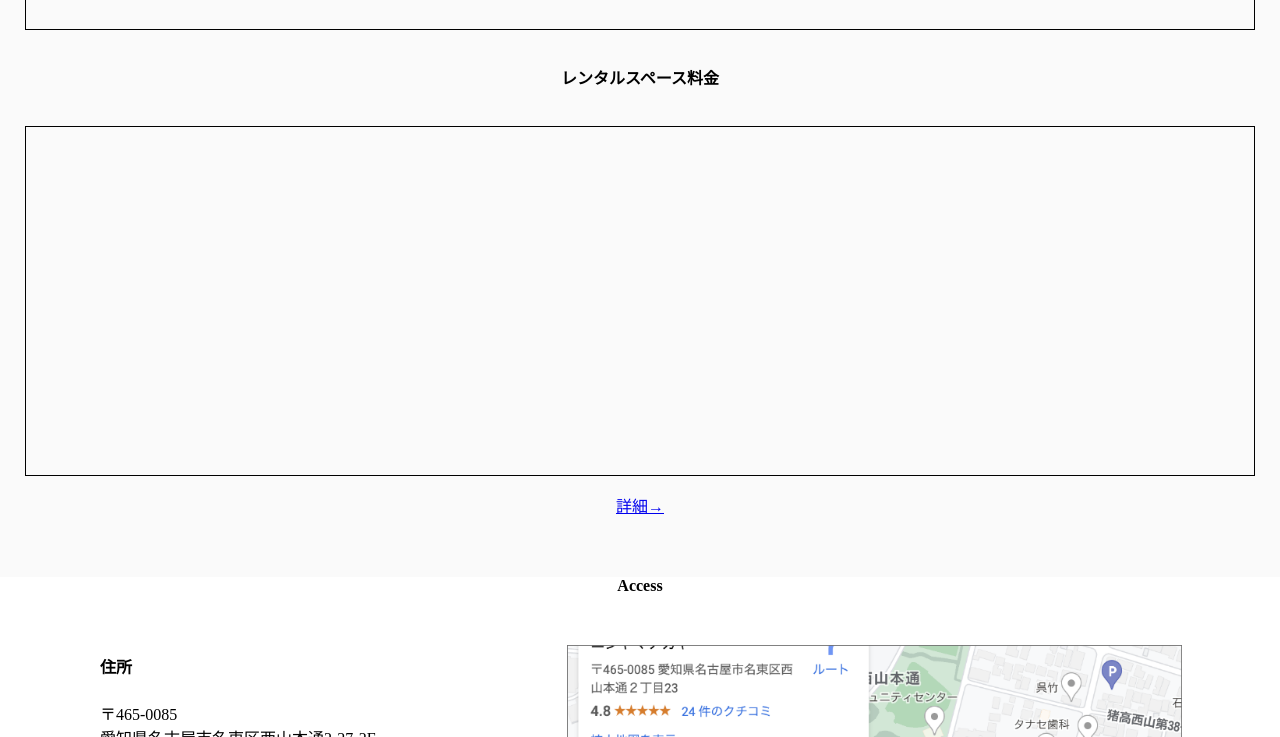
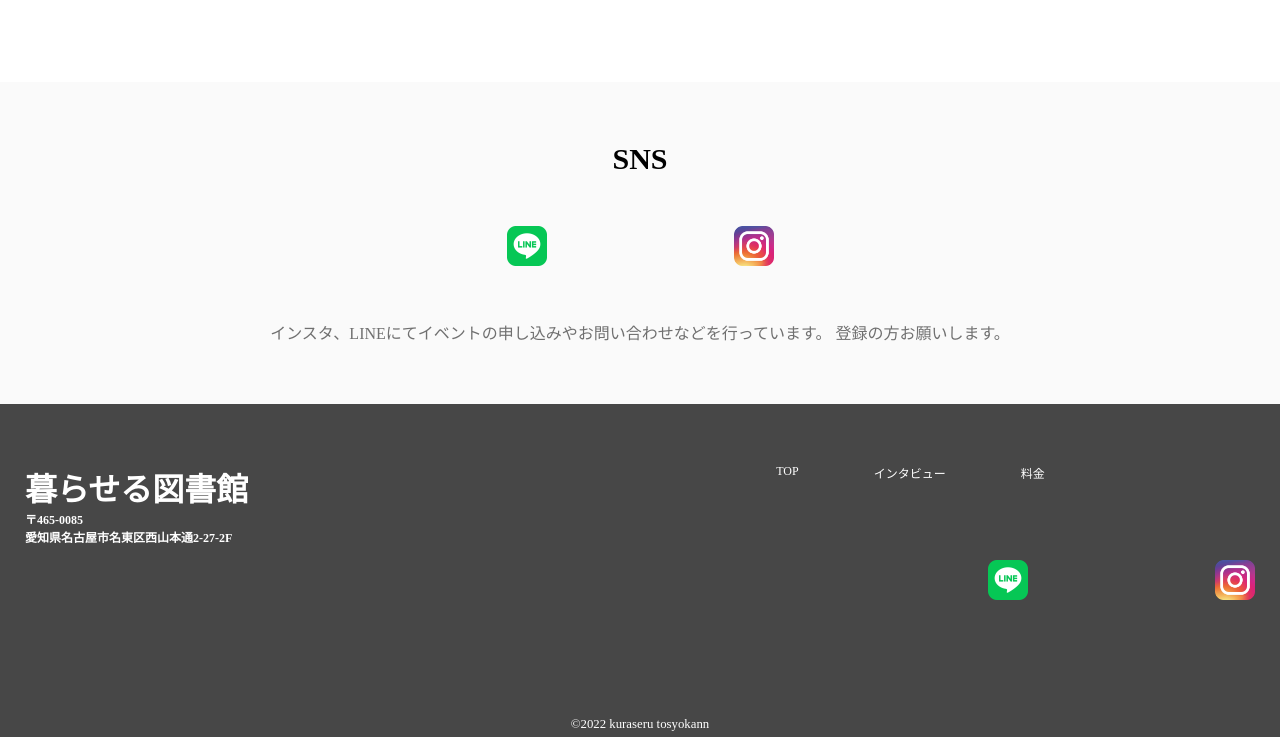
Before and after one commit to Kitaiti/book, a plain HTML site: page index.html in a window 1280 px wide. Shown: the part 1783-2520 px from the top of the page. Drawn offline with Linux system fonts and the light colour scheme; some packages are replaced by stand-ins of ours.

Commit message:
LPコーディング
料金部分の削除。その他レイアウトのcss追加

```diff
--- a/index.html
+++ b/index.html
@@ -49,19 +49,6 @@
 
       <!-- main__Price-->
       <div class="main__Price">
-        <h3 class="main__content__title-sub">Price</h3>
-        <h2 class="main__content__title">料金について</h2>
-
-        <h4 class="main__Price__title">会員費</h4>
-        <table class="main__Price__list">
-
-        </table>
-
-        <h4 class="main__price__title">レンタルスペース料金</h4>
-        <table class="main__Price__list">
-
-        </table>
-        <a href="/about/index.html" class="main__content__view">詳細&rarr;</a>
       </div>
 
       <!-- main__access -->
@@ -101,11 +88,19 @@
       <div class="footer__inner">
         <!-- sns -->
         <div class="footer__sns">
-        <h3 class="main__content__title-sub">SNS</h3>
+        <h3 class="main__content__title">SNS</h3>
         <!-- sns icon -->
         <ul class="sns">
-          <li class="sns__list"><a href="" class="sns__list__link"><img src="./img/LP/line_icon.png" alt="" class="sns__list__link__img"></a></li >
-            <li class="sns__list"><a href="" class="sns__list__link"><img src="./img/LP/insta_icon.png" alt="" class="sns__list__link__img"></a></li >
+          <li class="sns__list">
+            <a href="" class="sns__list__link">
+              <img src="./img/LP/line_icon.png" alt="" class="sns__list__link__img">
+            </a>
+          </li >
+          <li class="sns__list">
+            <a href="" class="sns__list__link">
+              <img src="./img/LP/insta_icon.png" alt="" class="sns__list__link__img">
+            </a>
+          </li >
         </ul>
         <p class="footer__sns__text">インスタ、LINEにてイベントの申し込みやお問い合わせなどを行っています。
           登録の方お願いします。</p>
@@ -123,11 +118,19 @@
           </nav>
           <h4 class="footer__address">〒465-0085<br>愛知県名古屋市名東区西山本通2-27-2F</h4>
           <ul class="sns">
-            <li class="sns__list"><a href="" class="sns__list__link"><img src="./img/LP/line_icon.png" alt="" class="sns__list__link__img"></a></li >
-              <li class="sns__list"><a href="" class="sns__list__link"><img src="./img/LP/insta_icon.png" alt="" class="sns__list__link__img"></a></li >
+            <li class="sns__list">
+              <a href="" class="sns__list__link">
+                <img src="./img/LP/line_icon.png" alt="" class="sns__list__link__img">
+              </a>
+            </li >
+            <li class="sns__list">
+              <a href="" class="sns__list__link">
+                <img src="./img/LP/insta_icon.png" alt="" class="sns__list__link__img">
+              </a>
+            </li >
           </ul>
         </div>
-<small class="copyright">&COPY;2022 kuraseru tosyokann</small>
+        <small class="copyright">&COPY;2022 kuraseru tosyokann</small>
       </div>
     </footer>
   </body>
--- a/scss/base/_base.scss
+++ b/scss/base/_base.scss
@@ -9,7 +9,6 @@
 body{
     max-width: 100%;
     font-size: 16px;
-
     margin: 0;
     text-align: center;
 
@@ -79,14 +78,21 @@ p{
 .footer{
     background-color: #474747;
     &__inner{
-        margin: (25em/16);
-        padding-top: (60em/16);
+        margin: 0 (25em/16);
         padding-bottom: (30em/16);
     }
     &__sns{
         background-color: #FAFAFA;
+        margin: 0 calc(50% - 50vw);
+        padding: (60em/16) 0;
+        .main__content__title:nth-of-type(1){
+            margin-top: 0;
+            margin-bottom: (50em/30);
+        }
     }
     .sns{
+        display: flex;
+        justify-content: center;
         &__list{
             &__link{
                 &__img{
@@ -94,25 +100,63 @@ p{
                 }
             }
         }
+        &__list:nth-of-type(1){
+            margin-right: (93.5em/16);
+        }
+        &__list:nth-of-type(2){
+            margin-left: (93.5em/16);
+        }
         &__text{
 
         }
     }
+    .sns:nth-of-type(1){
+        margin: (50em/16) 0;
+    }
+    .sns:nth-of-type(2){
+        margin: 0 (74em/16) 0 0;
+        width: 50%;
+    }
     &__nav{
-        background-color: #474747;
+        color: #FFFFFF;
+        padding: (60em/16) 0;
+
+        display: flex;
+        justify-content: space-between;
+        flex-wrap: wrap;
     }
     &__logo{
+        width: 50%;
+        text-align: left;
     }
     .nav{
+        width: 50%;
         &__gnav{
+            display: flex;
+            justify-content: center;
+            flex-wrap: nowrap;
+            margin-right: (74em/16);
             &__list{
-
+                font-size: 12px;
+            }
+            &__list:nth-of-type(1){
+                margin-right: (50em/16);
+            }
+            &__list:nth-of-type(2){
+                margin: 0 (50em/16);
+            }
+            &__list:nth-of-type(3){
+                margin-left: (50em/16);
             }
         }
-        &__address{
+    }
+    &__address{
+        width: 50%;
+        font-size: 12px;
+        text-align: left;
+    }
 
-        }
-    }
     .copyright{
+        color: #FFFFFF;
     }
 }
```
Also changed, not shown: css/style.css, css/style.min.css, 2 other files.
